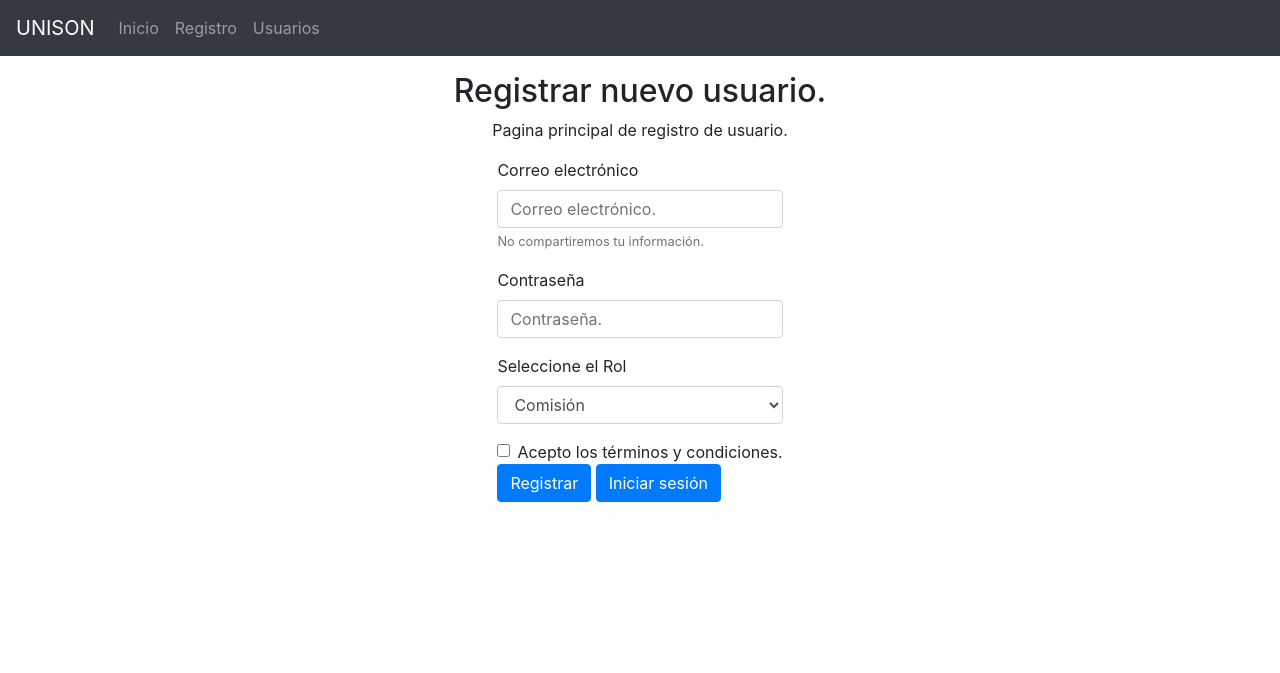
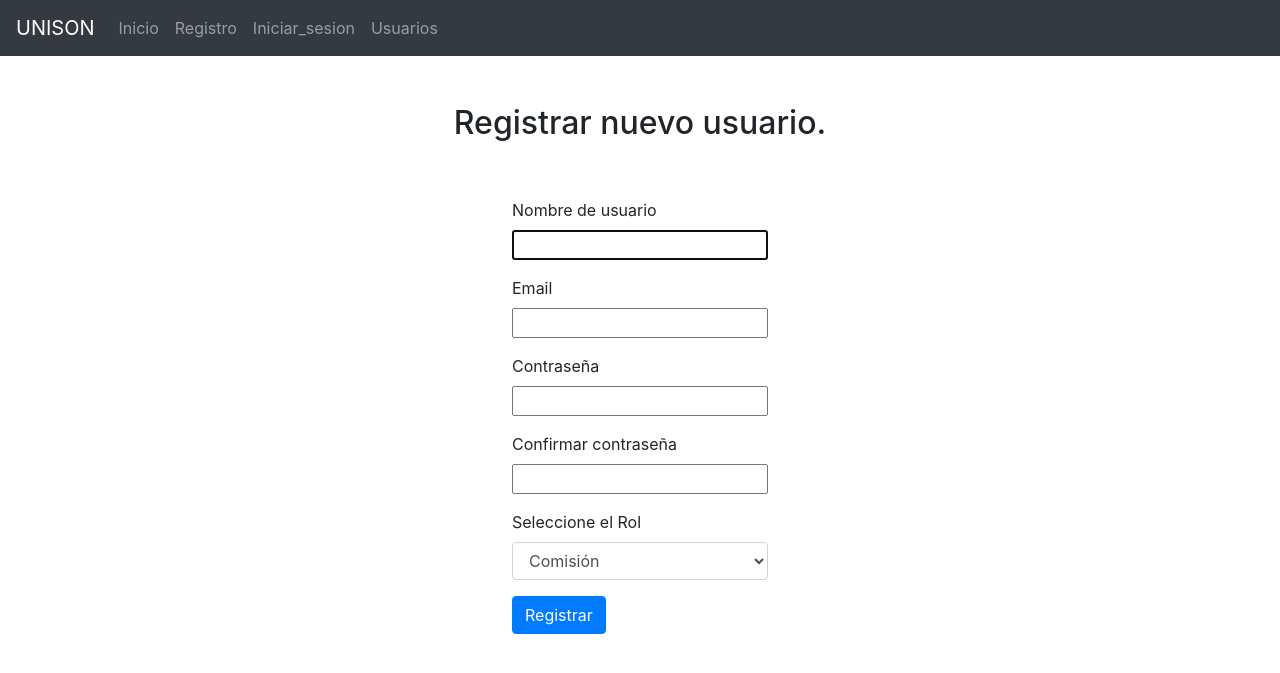
Before and after one commit to JosephLeyva/LineamientosUSON, a Django app: page /registro/ in a window 1280 px wide. Shown: the top 673 px of the page. Run offline with Django 3.2, Linux system fonts and the light colour scheme; some libraries are stand-ins or nearby versions.

Commit message:
JLAL- Se añadio un registro de usuarios y un login

```diff
--- /dev/null
+++ b/python_django/unison_lineamientos/usuarios/forms.py
@@ -0,0 +1,10 @@
+from django.forms import ModelForm
+from django.contrib.auth.forms import UserCreationForm
+from django.contrib.auth.models import User
+from django import forms
+
+
+class CreateUserForm(UserCreationForm):
+    class Meta:
+        model = User
+        fields = ['username', 'email', 'password1', 'password2']
--- a/python_django/unison_lineamientos/usuarios/templates/usuarios/main.html
+++ b/python_django/unison_lineamientos/usuarios/templates/usuarios/main.html
@@ -14,6 +14,9 @@
 
     {% include 'usuarios/navbar.html' %}
 
+    <br>
+    <br>
+
     {% block content %}  {% endblock %}
 
 </body>
--- a/python_django/unison_lineamientos/usuarios/templates/usuarios/navbar.html
+++ b/python_django/unison_lineamientos/usuarios/templates/usuarios/navbar.html
@@ -7,6 +7,7 @@
     <div class="navbar-nav">
       <a class="nav-item nav-link" href="{% url 'home' %}">Inicio <span class="sr-only">(current)</span></a>
       <a class="nav-item nav-link" href="{% url 'registro' %}">Registro</a>
+      <a class="nav-item nav-link" href="{% url 'inicio_sesion' %}">Iniciar_sesion</a>
       <a class="nav-item nav-link" href="{% url 'usuarios' %}">Usuarios</a>
     </div>
   </div>
--- a/python_django/unison_lineamientos/usuarios/templates/usuarios/registro.html
+++ b/python_django/unison_lineamientos/usuarios/templates/usuarios/registro.html
@@ -2,28 +2,42 @@
 
 {% block title %}
 
-<title> USUARIO-REGISTRO </title>
+<title> REGISTRAR </title>
 
 {% endblock %}
 
 {% block content %}
 
-<p></p>
+<h2 class="row justify-content-md-center"> Registrar nuevo usuario. </h2>
+<br><br>
 
-<h2 class="row justify-content-md-center"> Registrar nuevo usuario. </h2>
-<p class="row justify-content-md-center"> Pagina principal de registro de usuario. </p>
 
 <div class="row justify-content-md-center">
-  <form>
+  <form method="POST" action="">
+    {% csrf_token %}
+
     <div class="form-group">
-      <label for="exampleInputEmail1">Correo electrónico</label>
-      <input type="email" class="form-control" id="exampleInputEmail1" aria-describedby="emailHelp" placeholder="Correo electrónico.">
-      <small id="emailHelp" class="form-text text-muted">No compartiremos tu información.</small>
+      <label>Nombre de usuario</label>
+      <br>
+      {{form.username}}
     </div>
 
     <div class="form-group">
-      <label for="exampleInputPassword1">Contraseña</label>
-      <input type="password" class="form-control" id="exampleInputPassword1" placeholder="Contraseña.">
+      <label>Email</label>
+      <br>
+      {{form.email}}
+    </div>
+
+    <div class="form-group">
+      <label>Contraseña</label>
+      <br>
+      {{form.password1}}
+    </div>
+
+    <div class="form-group">
+      <label>Confirmar contraseña</label>
+      <br>
+      {{form.password2}}
     </div>
 
     <div class="form-group">
@@ -35,14 +49,12 @@
       </select>
     </div>
 
-    <div class="form-check">
-      <input type="checkbox" class="form-check-input" id="exampleCheck1">
-      <label class="form-check-label" for="exampleCheck1">Acepto los términos y condiciones.</label>
-    </div>
+      <button type="submit" class="btn btn-primary">Registrar</button>
 
-      <button type="submit" class="btn btn-primary">Registrar</button>
-      <button type="submit" class="btn btn-primary">Iniciar sesión</button>
   </form>
 </div>
 
+{{form.errors}}
+
+
 {% endblock %}
--- a/python_django/unison_lineamientos/usuarios/urls.py
+++ b/python_django/unison_lineamientos/usuarios/urls.py
@@ -4,5 +4,6 @@ from . import views
 urlpatterns = [
     path('', views.home, name='home'),
     path('registro/', views.registro, name='registro'),
+    path('inicio_sesion/', views.inicio_sesion, name='inicio_sesion'),
     path('usuarios/', views.usuarios_data, name='usuarios')
 ]
--- a/python_django/unison_lineamientos/usuarios/views.py
+++ b/python_django/unison_lineamientos/usuarios/views.py
@@ -1,16 +1,49 @@
-from django.shortcuts import render
+from django.shortcuts import render, redirect
 from django.http import HttpResponse
-from .models import *
+from django.contrib.auth.forms import UserCreationForm
+from django.contrib.auth import authenticate, login, logout
+from django.contrib import messages
 
 
 # Create your views here.
+from .models import *
+from .forms import CreateUserForm
+
 
 def home(request):
     return render(request, 'usuarios/home.html')
 
 
 def registro(request):
-    return render(request, 'usuarios/registro.html')
+    form = CreateUserForm()
+
+    if request.method == 'POST':
+        form = CreateUserForm(request.POST)
+        if form.is_valid():
+            form.save()
+            nombre_nuevo_usuario = form.cleaned_data.get('username')
+            messages.success(request, 'Usuario registrado como: ' + nombre_nuevo_usuario)
+            return redirect('inicio_sesion')
+
+    context = {'form': form}
+    return render(request, 'usuarios/registro.html', context)
+
+
+def inicio_sesion(request):
+
+    if request == 'POST':
+
+        username = request.POST.get('username')
+        password = request.POST.get('password')
+
+        user = authenticate(request, username=username, password=password)
+
+        if user is not None:
+            login(request, user)
+            return redirect('home')
+
+    context = {}
+    return render(request, 'usuarios/inicio_sesion.html', context)
 
 
 def usuarios_data(request):
```
Also changed, not shown: python_django/unison_lineamientos/usuarios/templates/usuarios/inicio_sesion.html (added, +46 -0 lines), python_django/unison_lineamientos/db.sqlite3.
